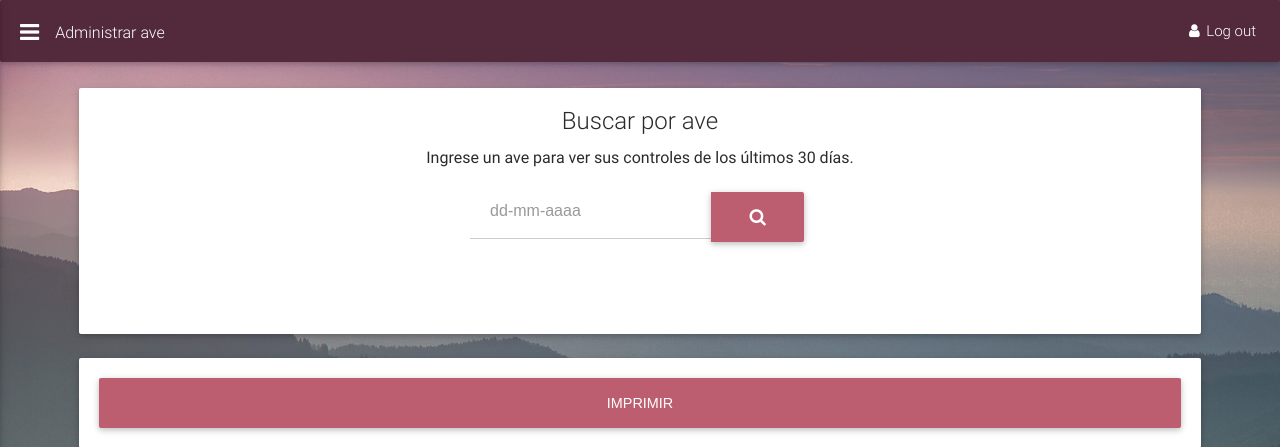
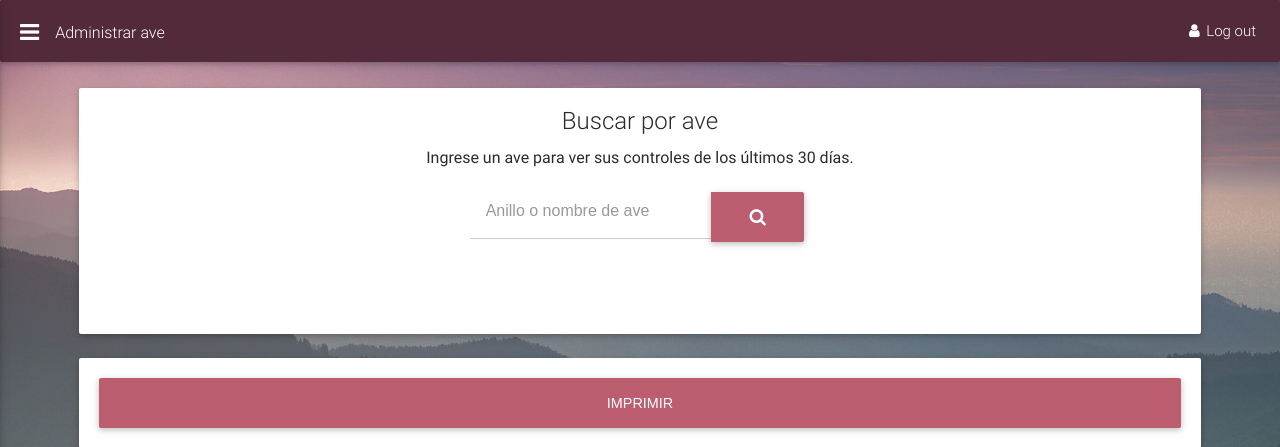
Before and after one commit to daniloabella18/Software-Mis-Aves, a PHP site: page /dashboard/historicoave.php in a window 1280 px wide. Shown: the top 447 px of the page. Run offline with PHP 8.4, Linux system fonts and the light colour scheme; a user stored in the database is signed in.

Commit message:
historico ave

```diff
--- a/dashboard/historicoave.php
+++ b/dashboard/historicoave.php
@@ -63,7 +63,7 @@ include '../layouts/head.php';
               <div class="row">
                 <div class="col-md-4 offset-md-4" >
                   <div class="md-form input-group">
-                    <input type="search" class="form-control hidden-print" placeholder=" dd-mm-aaaa" name="search">
+                    <input type="search" class="form-control hidden-print" placeholder="Anillo o nombre de ave" name="search">
                     <span class="input-group-btn">
                         <button   type="submit" class="btn btn-primary btn-lg" type="button"><i class="fa fa-search hidden-print" aria-hidden="true"></i></button>
                     </span>
@@ -89,6 +89,7 @@ include '../layouts/head.php';
                         ON C.Con_id = CC.Cco_control
                         WHERE A.Ave_anillo = C.Con_Ave AND C.Con_turno = T.Tur_cod AND C.Con_usu = U.usu_rut
                         and (A.Ave_anillo = '".$_GET['search']."' or A.Ave_nombre = '".$_GET['search']."')
+                        and C.Con_fecha BETWEEN DATE_SUB(NOW(), INTERVAL 30 DAY) AND NOW()
                         GROUP BY C.Con_id
                         ORDER BY C.Con_id desc";
                $result = $conexion->query($sql);
--- a/layouts/sidebar.php
+++ b/layouts/sidebar.php
@@ -55,7 +55,7 @@
                   </li>
                   <li><a href="Controlesdiarios.php" class="waves-effect">Controles diarios</a>
                   </li>
-                  <li><a href="#" class="waves-effect">30 días ave</a>
+                  <li><a href="histoticoave.php" class="waves-effect">30 días ave</a>
                   </li>
               </ul>
           </div>
```
